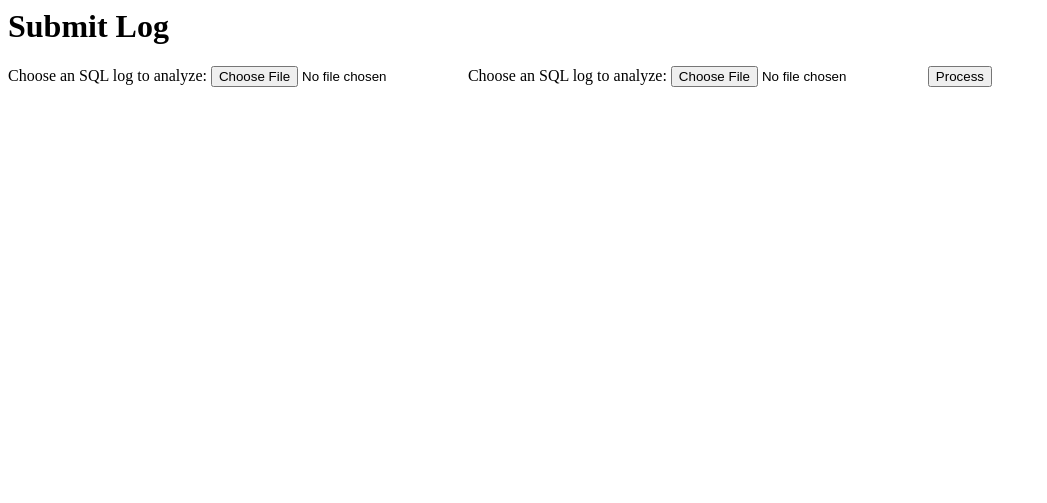
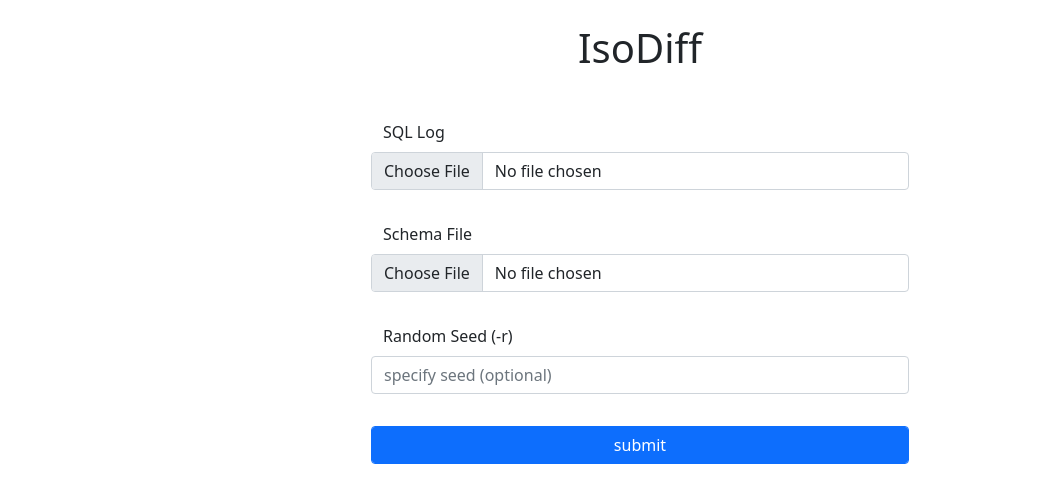
Before and after one commit to drewrip/isobugview, a Django app: page / in a window 1280 px wide. Shown: the top 503 px of the page, without its empty margins (0-1047 px from the left). Run offline with Django 3.2, Linux system fonts and the light colour scheme.

Commit message:
overhauled submission page

```diff
--- a/guiserver/submit/templates/submit.html
+++ b/guiserver/submit/templates/submit.html
@@ -1,13 +1,67 @@
-<h1>Submit Log</h1>
+<!doctype html>
 
-<form action="/createJob" name="createJobForm" method="post" id="createJobForm" enctype="multipart/form-data">
-  {% csrf_token %}
+<html lang="en">
+	<head>
+		{% load static %}
+		<!-- Required meta tags -->
+		<meta charset="utf-8">
+		<meta name="viewport" content="width=device-width, initial-scale=1">
 
-  <label for="logInput">Choose an SQL log to analyze:</label>
-  <input type="file" id="logInput" name="sql_log">
+		<!-- Bootstrap CSS -->
+		<link href="https://cdn.jsdelivr.net/npm/bootstrap@5.0.2/dist/css/bootstrap.min.css" rel="stylesheet" integrity="sha384-EVSTQN3/azprG1Anm3QDgpJLIm9Nao0Yz1ztcQTwFspd3yD65VohhpuuCOmLASjC" crossorigin="anonymous">
 
-  <label for="schemaInput">Choose an SQL log to analyze:</label>
-  <input type="file" id="schemaInput" name="sql_schema">
 
-  <input type="submit" value="Process">
-</form>
+		<!-- Feather icons CSS -->
+		<link rel="stylesheet" href="https://cdn.jsdelivr.net/npm/bootstrap-icons@1.5.0/font/bootstrap-icons.css">
+
+		<title>IsoDiff: Submit</title>
+	</head>
+	<body>
+		<!-- Boostrap JS and Popper plugin-->
+		<script src="https://cdn.jsdelivr.net/npm/bootstrap@5.0.2/dist/js/bootstrap.bundle.min.js" integrity="sha384-MrcW6ZMFYlzcLA8Nl+NtUVF0sA7MsXsP1UyJoMp4YLEuNSfAP+JcXn/tWtIaxVXM" crossorigin="anonymous"></script>
+
+		<div class="container">
+
+			<div class="row justify-content-center">
+
+				<h1 class="m-4 text-center">IsoDiff</h1>
+
+				<form action="/createJob" name="createJobForm" method="post" id="createJobForm" enctype="multipart/form-data" class="row gy-1 gx-3 justify-content-center">
+					{% csrf_token %}
+
+
+					<div class="col-md-6 no-gutters">
+
+						<div class="row cform-row">
+							<label for="logInput" class="form-label">SQL Log</label>
+							<input type="file" id="logInput" name="sql_log" class="form-control">
+						</div>
+
+						<div class="row cform-row">
+							<label for="schemaInput" class="form-label">Schema File</label>
+							<input type="file" id="schemaInput" name="sql_schema" class="form-control">
+						</div>
+
+
+						<div class="row cform-row">
+							<label for="seedInput" class="form-label">Random Seed (-r)</label>
+							<input type="number" id="seedInput" name="random_seed" class="form-control" placeholder="specify seed (optional)">
+						</div>
+
+						<div class="row cform-row">
+							<button type="submit" class="btn btn-primary form-control">submit</button>
+						</div>
+
+					</div>
+				</form>
+			</div>
+		</div>
+	</body>
+
+
+</html>
+<style>
+ .cform-row {
+	 padding: 1rem;
+ }
+</style>
--- a/guiserver/submit/views.py
+++ b/guiserver/submit/views.py
@@ -6,6 +6,8 @@
 
 import os.path
 from os import path
+
+import json
 
 def salthash(input):
     return hashlib.sha256((input+str(time.time())).encode('utf-8')).hexdigest()[:16]
@@ -66,7 +68,11 @@
             f.write(raw_log)
 
 
-        subprocess.Popen(["./runisodiff.sh", logHash])
+        randomSeed = "123456"
+        if request.POST["random_seed"] != "":
+            randomSeed = request.POST["random_seed"]
+
+        subprocess.Popen(["./runisodiff.sh", logHash, randomSeed])
 
     return redirect('/status/'+logHash)
 
@@ -79,6 +85,8 @@
 
     if request.method == "POST":
         job.state = request.body.decode("UTF-8")
+        print("===== Set =====")
+        print(json.dumps(json.loads(job.state), indent=4))
         job.save()
 
     return JsonResponse(res)
@@ -91,5 +99,8 @@
 
     if request.method == "GET":
         res = job.state
+        print("===== Get =====")
+        print(json.dumps(json.loads(job.state), indent=4))
+
 
     return res
```
Also changed, not shown: 1 other file.
